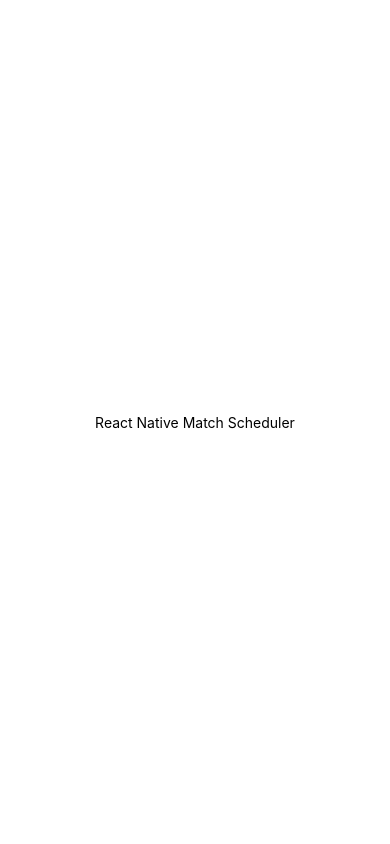
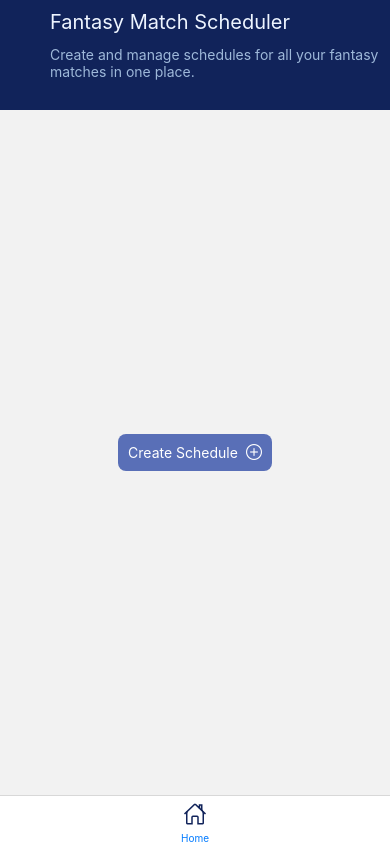
Before and after one commit to nickel-yadav/ReactNative_Match_Scheduler, a React Native app: screen /Home in a window 390 px wide. Built offline with nearby package versions, Linux system fonts and the light colour scheme.

Commit message:
:lipstick: feat: Completes basic route setup for HomeScreen and creates UI for schedule creation

```diff
--- a/App.js
+++ b/App.js
@@ -1,20 +1,28 @@
-import { StatusBar } from "expo-status-bar";
-import { StyleSheet, Text, View } from "react-native";
+import * as React from "react";
+import HomeScreen from "./src/screens/HomeScreen";
+import { NavigationContainer } from "@react-navigation/native";
+import { createBottomTabNavigator } from "@react-navigation/bottom-tabs";
+import { Ionicons } from "@expo/vector-icons";
 
-export default function App() {
+const Tab = createBottomTabNavigator();
+
+function App() {
   return (
-    <View style={styles.container}>
-      <Text>React Native Match Scheduler</Text>
-      <StatusBar style="auto" />
-    </View>
+    <NavigationContainer>
+      <Tab.Navigator>
+        <Tab.Screen
+          name="Home"
+          component={HomeScreen}
+          options={{
+            headerShown: false,
+            tabBarIcon: () => (
+              <Ionicons name="ios-home-outline" size={24} color="#11235A" />
+            ),
+          }}
+        />
+      </Tab.Navigator>
+    </NavigationContainer>
   );
 }
 
-const styles = StyleSheet.create({
-  container: {
-    flex: 1,
-    backgroundColor: "#fff",
-    alignItems: "center",
-    justifyContent: "center",
-  },
-});
+export default App;
--- a/package.json
+++ b/package.json
@@ -9,10 +9,14 @@
     "web": "expo start --web"
   },
   "dependencies": {
+    "@react-navigation/bottom-tabs": "^6.5.11",
+    "@react-navigation/native": "^6.1.9",
     "expo": "~49.0.15",
     "expo-status-bar": "~1.6.0",
     "react": "18.2.0",
-    "react-native": "0.72.6"
+    "react-native": "0.72.6",
+    "react-native-safe-area-context": "4.6.3",
+    "react-native-screens": "~3.22.0"
   },
   "devDependencies": {
     "@babel/core": "^7.20.0"
--- /dev/null
+++ b/src/screens/HomeScreen.js
@@ -0,0 +1,68 @@
+import * as React from "react";
+import { TouchableOpacity } from "react-native";
+import { View, Text, StyleSheet } from "react-native";
+import { AntDesign } from "@expo/vector-icons";
+
+function HomeScreen() {
+  return (
+    <View style={{ flex: 1 }}>
+      <View style={styles.headerTop}>
+        <View style={styles.contentContainer}>
+          <Text style={styles.heading}>Fantasy Match Scheduler</Text>
+          <Text style={styles.subheading}>
+            Create and manage schedules for all your fantasy matches in one
+            place.
+          </Text>
+        </View>
+      </View>
+      <View style={styles.schedulesPane}>
+        <TouchableOpacity style={styles.scheduleBtn}>
+          <Text style={styles.scheduleBtnTitle}>Create Schedule</Text>
+          <AntDesign
+            name="pluscircleo"
+            size={16}
+            color="white"
+            style={{ paddingLeft: 8 }}
+          />
+        </TouchableOpacity>
+      </View>
+    </View>
+  );
+}
+
+export default HomeScreen;
+
+const styles = StyleSheet.create({
+  headerTop: {
+    height: 110,
+    width: "100%",
+    backgroundColor: "#11235A",
+    padding: 10,
+  },
+  contentContainer: {
+    paddingLeft: 40,
+  },
+  heading: {
+    fontSize: 20,
+    color: "#EEF5FF",
+    marginBottom: 12,
+  },
+  subheading: {
+    color: "#9EB8D9",
+  },
+  schedulesPane: {
+    flex: 1,
+    justifyContent: "center",
+    alignItems: "center",
+  },
+  scheduleBtn: {
+    padding: 10,
+    backgroundColor: "#596FB7",
+    borderRadius: 8,
+    flexDirection: "row",
+    alignItems: "center",
+  },
+  scheduleBtnTitle: {
+    color: "white",
+  },
+});
```
Also changed, not shown: 1 other file (tests, documents, lock files or other folders).
